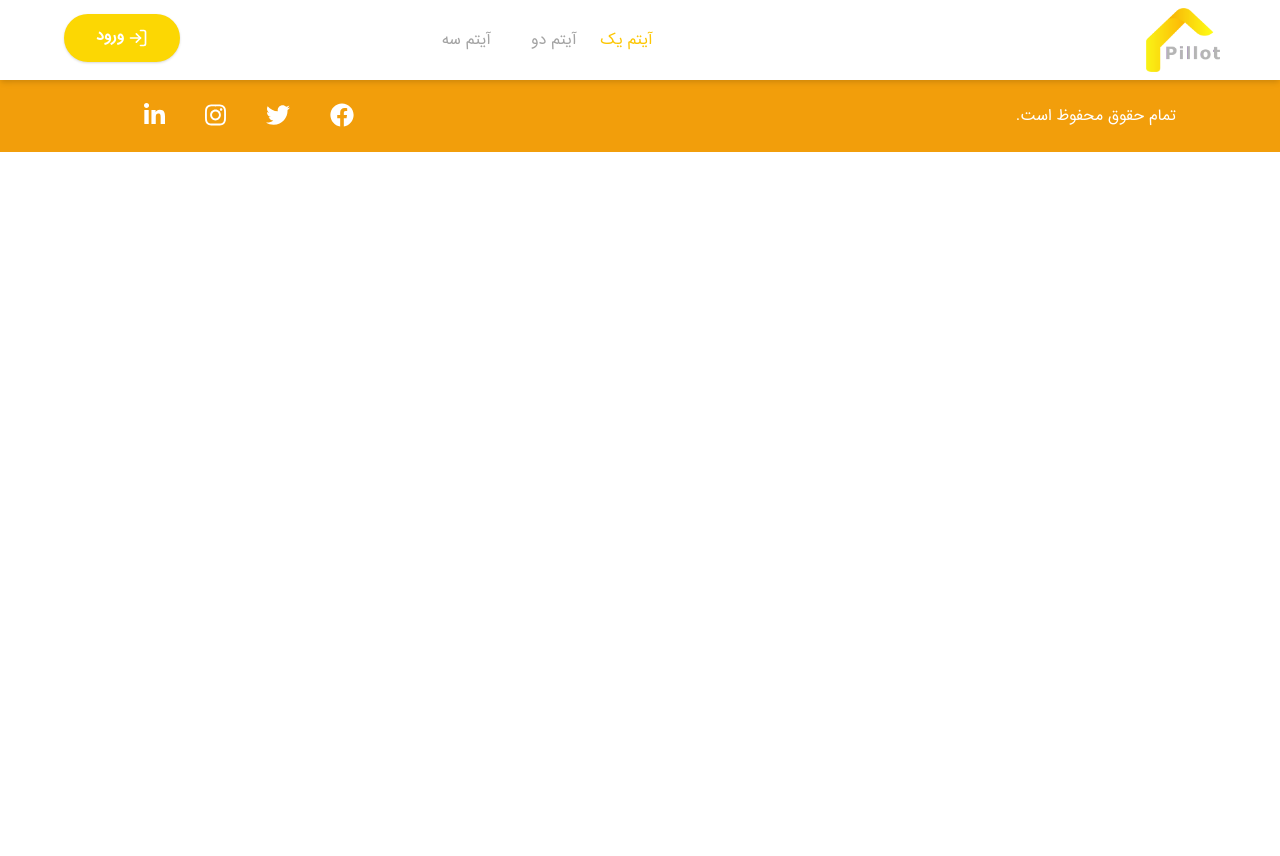
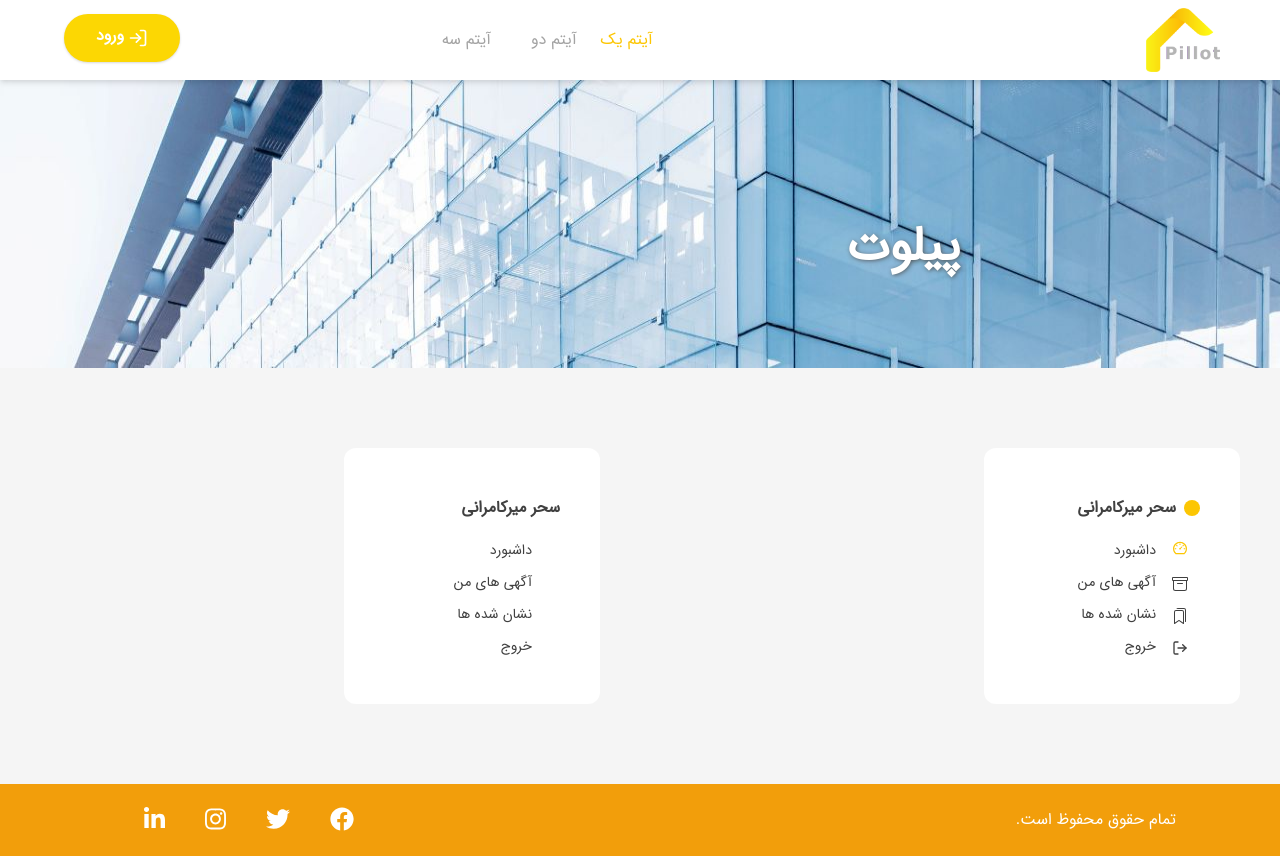
Before and after one commit to SaharMirkamrani/pillot, a React (Create React App) app: page /dashboard in a window 1280 px wide. Before the commit the page ends 800 px from the top, so only its background shows below. Built offline with nearby package versions, Linux system fonts and the light colour scheme.

Commit message:
Add dashboard and sidebar

```diff
--- a/src/App.js
+++ b/src/App.js
@@ -8,10 +8,11 @@ import AdPage from './pages/AdPage';
 import NotFound from './pages/NotFound';
 import Loader from './components/Loader';
 import ScrollToTopBtn from './components/ScrollToTopBtn';
+import Dashboard from './pages/Dashboard';
 
 const App = () => {
-  const [token, setToken] = useState("");
-  const [isLoading, setIsLoading] = useState(false)
+  const [token, setToken] = useState('');
+  const [isLoading, setIsLoading] = useState(false);
 
   return (
     <div className="bg-gray-100">
@@ -19,13 +20,14 @@ const App = () => {
         <Header token={token} setToken={setToken} />
         {/* {isLoading && <Loader /> } */}
         <Switch>
-        <Route path={`/AdPage/:id`}>
-          <AdPage />
-        </Route>
+          <Route path={`/AdPage/:id`}>
+            <AdPage />
+          </Route>
           <Route exact path={`/category/:name`}>
             <BuyandSell />
           </Route>
           <Route exact path="/" component={Landing} />
+          <Route path="/dashboard" component={Dashboard} />
           <Route component={NotFound} path="/404" />
         </Switch>
         <ScrollToTopBtn />
--- /dev/null
+++ b/src/components/DashBoardSidebar.jsx
@@ -0,0 +1,63 @@
+import { Link } from 'react-router-dom';
+import { AiOutlineDashboard } from 'react-icons/ai';
+import { BsArchive } from 'react-icons/bs';
+import { BsFillCircleFill } from 'react-icons/bs';
+import { BsBookmarks } from 'react-icons/bs';
+import { FiLogOut } from 'react-icons/fi';
+
+const DashboardSideBar = () => {
+  return (
+    <>
+      <div className="md:flex flex-col md:max-h-screen w-full mx-auto justify-center">
+        <div className="flex md:flex md:flex-col md:justify-center md:w-64 text-gray-700 bg-white flex-shrink-0 rounded-xl pb-10 mx-10">
+          <nav className="flex-grow md:block px-4 pb-4 md:pb-0 md:overflow-y-auto px-10 py-10">
+            <div className="flex items-center justify-start">
+              <BsFillCircleFill className="text-yellow ml-2" />
+              <h3 className="font-semibold my-2"> سحر میرکامرانی </h3>
+            </div>
+            <div className="pr-3">
+              <div className="flex items-center py-1 hover:text-yellow transition duration-300 text-yellow">
+                <AiOutlineDashboard />
+                <Link
+                  to="/"
+                  className="block px-4 mb-1 mt-2 text-sm text-gray-700 focus:text-gray-900 focus:outline-none focus:shadow-outline"
+                >
+                  داشبورد
+                </Link>
+              </div>
+              <div className="flex items-center py-1 hover:text-yellow transition duration-300">
+                <BsArchive />
+                <Link
+                  to="/"
+                  className="block px-4 mb-1 text-sm text-gray-700 hover:text-gray-900 focus:text-gray-900 focus:outline-none focus:shadow-outline"
+                >
+                  آگهی های من
+                </Link>
+              </div>
+              <div className="flex items-center py-1 hover:text-yellow transition duration-300">
+                <BsBookmarks />
+                <Link
+                  to="/"
+                  className="block px-4 mb-1 text-sm text-gray-700 hover:text-gray-900 focus:text-gray-900 focus:outline-none focus:shadow-outline"
+                >
+                  نشان شده ها
+                </Link>
+              </div>
+							<div className="flex items-center py-1 hover:text-yellow transition duration-300">
+                <FiLogOut />
+                <Link
+                  to="/"
+                  className="block px-4 mb-1 text-sm text-gray-700 hover:text-gray-900 focus:text-gray-900 focus:outline-none focus:shadow-outline"
+                >
+                  خروج
+                </Link>
+              </div>
+            </div>
+          </nav>
+        </div>
+      </div>
+    </>
+  );
+};
+
+export default DashboardSideBar;
--- /dev/null
+++ b/src/components/DashboardCard.jsx
@@ -0,0 +1,53 @@
+import { Link } from 'react-router-dom';
+
+const DashboardCard = () => {
+  return (
+    <>
+      <div className="md:flex flex-col md:max-h-screen w-full mx-auto justify-center">
+        <div className="flex md:flex md:flex-col md:justify-center md:w-64 text-gray-700 bg-white flex-shrink-0 rounded-xl pb-10 mx-10">
+          <nav className="flex-grow md:block px-4 pb-4 md:pb-0 md:overflow-y-auto px-10 py-10">
+            <div className="flex items-center justify-start">
+              <h3 className="font-semibold my-2"> سحر میرکامرانی </h3>
+            </div>
+            <div className="pr-3">
+              <div className="flex items-center py-1 hover:text-yellow transition duration-300 text-yellow">
+                <Link
+                  to="/"
+                  className="block px-4 mb-1 mt-2 text-sm text-gray-700 focus:text-gray-900 focus:outline-none focus:shadow-outline"
+                >
+                  داشبورد
+                </Link>
+              </div>
+              <div className="flex items-center py-1 hover:text-yellow transition duration-300">
+                <Link
+                  to="/"
+                  className="block px-4 mb-1 text-sm text-gray-700 hover:text-gray-900 focus:text-gray-900 focus:outline-none focus:shadow-outline"
+                >
+                  آگهی های من
+                </Link>
+              </div>
+              <div className="flex items-center py-1 hover:text-yellow transition duration-300">
+                <Link
+                  to="/"
+                  className="block px-4 mb-1 text-sm text-gray-700 hover:text-gray-900 focus:text-gray-900 focus:outline-none focus:shadow-outline"
+                >
+                  نشان شده ها
+                </Link>
+              </div>
+              <div className="flex items-center py-1 hover:text-yellow transition duration-300">
+                <Link
+                  to="/"
+                  className="block px-4 mb-1 text-sm text-gray-700 hover:text-gray-900 focus:text-gray-900 focus:outline-none focus:shadow-outline"
+                >
+                  خروج
+                </Link>
+              </div>
+            </div>
+          </nav>
+        </div>
+      </div>
+    </>
+  );
+};
+
+export default DashboardCard;
--- /dev/null
+++ b/src/pages/Dashboard.jsx
@@ -0,0 +1,18 @@
+import BackgroundLanding from '../components/BackgroundLanding';
+import DashboardCard from '../components/DashboardCard';
+import DashboardSideBar from '../components/DashBoardSidebar';
+
+const Dashboard = () => {
+  return (
+    <>
+      <BackgroundLanding />
+			<div className="md:flex md:justify-center my-20">
+				<DashboardSideBar/>
+        <DashboardCard />
+			</div>
+
+    </>
+  );
+};
+
+export default Dashboard;
```
